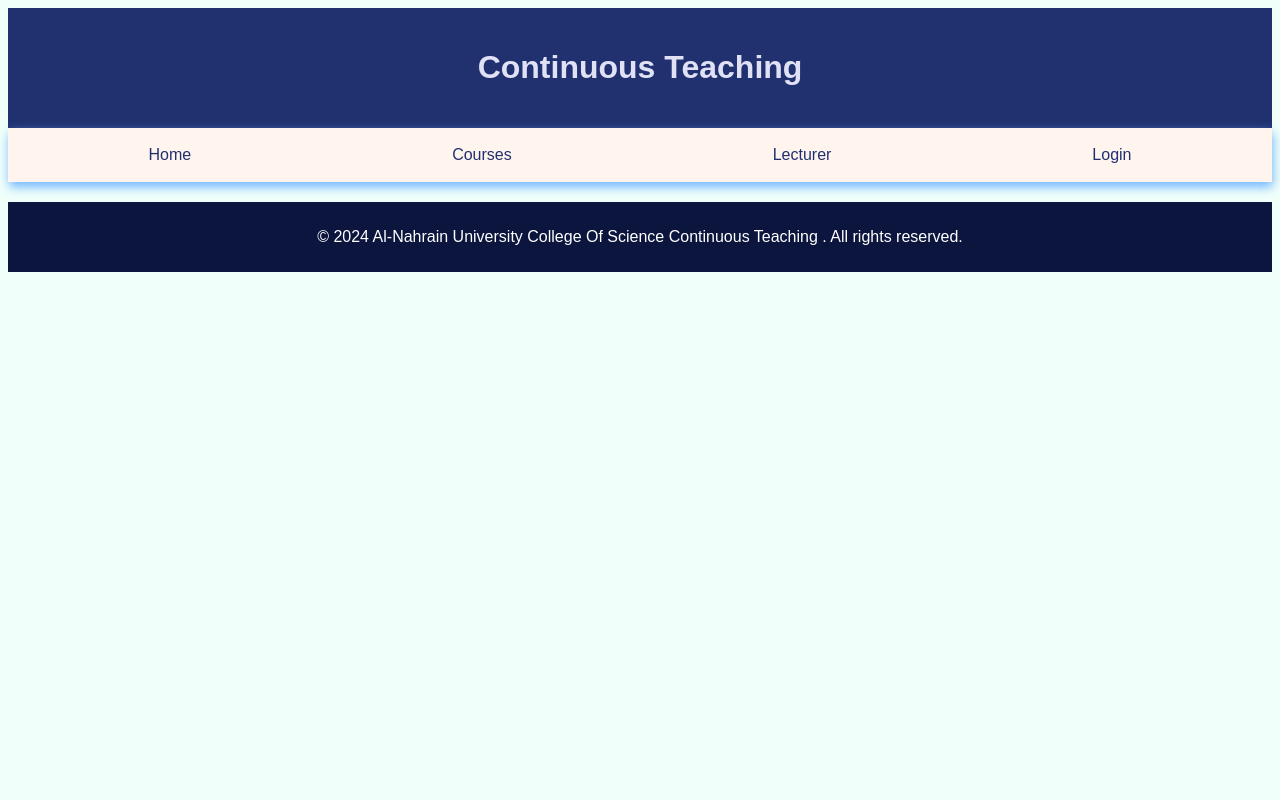
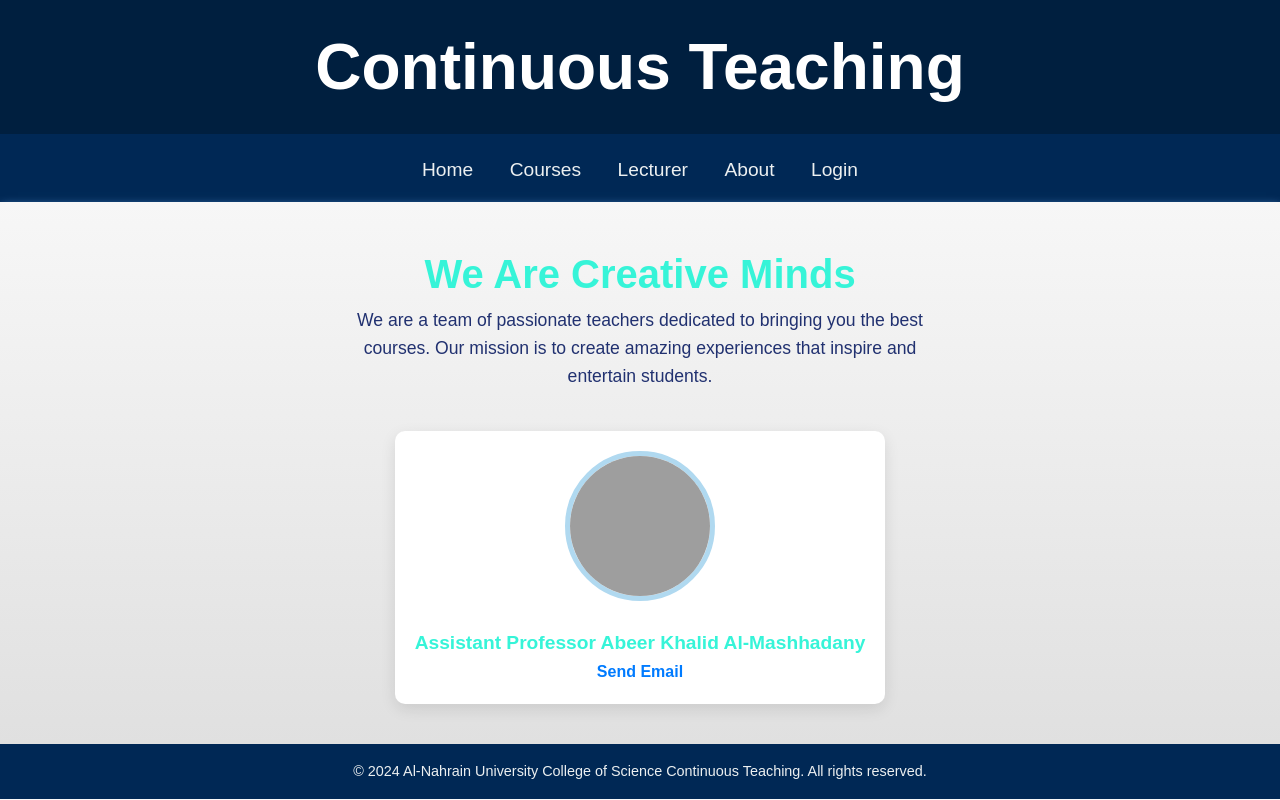
Before and after one commit to Ahmad-Git-Hub/course-management-web-app-Django, a Django app: page / in a window 1280 px wide. Run offline with Django 5.2, Linux system fonts and the light colour scheme; grey boxes are pictures that could not be loaded.

Commit message:
Creating template for home and about pages and changing tuning the style of pages

```diff
--- /dev/null
+++ b/core/static/core/base.css
@@ -0,0 +1,67 @@
+* {
+  margin: 0;
+  padding: 0;
+  box-sizing: border-box;
+}
+
+body {
+  font-family: 'Arial', sans-serif;
+  background-color: #f9f9f9;
+  color: #333;
+  line-height: 1.6;
+}
+
+header {
+  background-color: #001f3f;
+  color: #fff;
+  text-align: center;
+  padding: 1rem;
+  font-size: 2rem;
+  border-bottom: 5px solid #002855;
+}
+
+.nav {
+  background-color: #002855;
+  text-align: center;
+  padding: 1rem;
+}
+
+.nav a {
+  color: #ecf0f1;
+  text-decoration: none;
+  margin: 0 1rem;
+  font-size: 1.2rem;
+  transition: color 0.3s;
+}
+
+.nav a:hover {
+  color: #2ee674;
+}
+
+.content {
+  max-width: 800px;
+  margin: 0 auto;
+  padding: 2rem;
+  background-color: #fff;
+  border-radius: 10px;
+  box-shadow: 0 2px 4px rgba(0, 0, 0, 0.1);
+}
+
+
+.footer {
+  text-align: center;
+  padding: 1rem;
+  background-color: #002855;
+  color: #ecf0f1;
+  font-size: 0.9rem;
+}
+
+
+@media screen and (max-width: 768px) {
+  .nav {
+      flex-direction: column;
+  }
+  .nav a {
+      margin: 0.5rem 0;
+  }
+}
--- /dev/null
+++ b/core/static/core/home.css
@@ -0,0 +1,61 @@
+.about-section {
+    background: linear-gradient(to bottom, #f7f7f7, #e0e0e0);
+    color: #213170;
+    padding: 40px;
+    text-align: center;
+    box-shadow: 1px 5px 10px #72b6ff;
+}
+
+.about-section h2 {
+    font-family: 'Montserrat', sans-serif;
+    font-size: 2.5rem;
+    color: #36f4d8;
+}
+
+.about-section p {
+    max-width: 600px;
+    margin: auto;
+    font-size: 1.1em;
+}
+
+.team-members {
+    display: flex;
+    justify-content: center;
+    gap: 20px;
+    margin-top: 40px;
+}
+
+.member {
+    background-color: #fff;
+    padding: 20px;
+    border-radius: 10px;
+    box-shadow: 0 5px 15px rgba(0, 0, 0, 0.1);
+    text-align: center;
+}
+
+.member img {
+    width: 150px;
+    height: 150px;
+    border-radius: 50%;
+    border: 5px solid #b0d9f0;
+    margin-bottom: 20px;
+}
+
+.member h3 {
+    color: #36f4d8;
+    font-size: 1.2rem;
+}
+
+.member p {
+    color: #213170;
+}
+
+a.mailto-link {
+    color: #007bff;
+    text-decoration: none;
+    font-weight: bold;
+}
+
+a.mailto-link:hover {
+    color: #0056b3;
+}
--- a/core/static/core/index.css
+++ /dev/null
@@ -1,96 +0,0 @@
-body {
-  font-family: Arial, sans-serif;
-  background-color: #f1fffa;
-}
-
-header {
-  padding: 20px;
-  text-align: center;
-  background-color: #213170;
-  color: rgb(225, 225, 246);
-}
-
-
-.nav {
-  display: flex;
-  justify-content: space-around;
-  background-color: seashell;
-  padding: 10px;
-  margin-bottom: 20px;
-  box-shadow: 1px 5px 10px #72b6ff;
-
-}
-
-.nav a {
-  color: white;
-  color: #213170;
-
-  text-decoration: none;
-  padding: 8px 16px;
-  display: inline-block;
-}
-
-.nav a:hover {
-  background-color: #0b153d;
-  color: white;
-}
-
-.nav-item.active {
-  background-color: #4caf50;
-  color: white;
-}
-
-.footer {
-  background-color: #0b153d;
-  color: #fff;
-  text-align: center;
-  padding: 10px 0;
-}
-
-.search-section {
-  border: 1px solid #ddd;
-  border-radius: 5px;
-  padding: 10px 20px;
-  display: flex;
-  justify-content: space-between;
-  background-color: #f5f5f5;
-}
-
-.search-section label {
-  font-weight: bold;
-  margin-right: 10px;
-}
-
-.search-section input {
-  border: none;
-  border-radius: 3px;
-  padding: 8px 10px;
-  font-size: 16px;
-}
-
-.search-button,
-.reset-button {
-  border: none;
-  border-radius: 3px;
-  padding: 8px 10px;
-  font-size: 16px;
-  a {
-    text-decoration: none;
-  }
-  color: #0b153d;
-}
-
-.search-section:hover {
-  box-shadow: 0 2px 5px rgba(0, 0, 0, 0.1);
-}
-
-
-
-.link {
-  text-decoration: none;
-  background-color: #f5f5f5;
-  border-radius: 3px;
-  border-radius: 3px;
-  padding: 8px 10px;
-  font-size: 16px;
-}
--- /dev/null
+++ b/core/templates/core/base.html
@@ -0,0 +1,40 @@
+{% load static %}
+<!DOCTYPE html>
+<html lang="en">
+<head>
+    <meta charset="UTF-8">
+    <meta name="viewport" content="width=device-width, initial-scale=1.0">
+    <title>Continuous Teaching - Al-Nahrain University</title>
+    <link rel="stylesheet" href="{% static 'core/base.css' %}">
+    {% if current_page == 'course_detail' %}
+        <link rel="stylesheet" href="{% static 'core/course_detail.css' %}">
+    {% elif current_page == 'lecturer' %}
+        <link rel="stylesheet" href="{% static 'core/lecturer.css' %}">
+    {% elif current_page == 'course' %}
+        <link rel="stylesheet" href="{% static 'core/course.css' %}">
+    {% elif current_page == 'about' %}
+        <link rel="stylesheet" href="{% static 'core/about.css' %}">
+    {% elif current_page == 'home' %}
+        <link rel="stylesheet" href="{% static 'core/home.css' %}">
+    {% endif %}
+</head>
+<body>
+    <header>
+        <h1>Continuous Teaching</h1>
+    </header>
+    <nav class="nav">
+        <a class="home" href="{% url 'core-home' %}">Home</a>
+        <a class="courses" href="{% url 'core-course' %}">Courses</a>
+        <a class="lecturer" href="{% url 'core-lecturer' %}">Lecturer</a>
+        <a class="about" href="{% url 'core-about' %}">About</a>
+        <a class="login" href="http://127.0.0.1:8000/admin/">Login</a>
+    </nav>
+
+    {% block content %}
+    {% endblock %}
+
+    <footer class="footer">
+        <p>© 2024 Al-Nahrain University College of Science Continuous Teaching. All rights reserved.</p>
+    </footer>
+</body>
+</html>
--- a/core/templates/core/course.html
+++ b/core/templates/core/course.html
@@ -1,4 +1,4 @@
-{% extends "core/index.html" %}
+{% extends "core/base.html" %}
 {% block content %}
 
 <div class="search-section">
--- a/core/templates/core/course_detail.html
+++ b/core/templates/core/course_detail.html
@@ -1,4 +1,4 @@
-{% extends "core/index.html" %}
+{% extends "core/base.html" %}
 {% block content %}
 
 <div class="course-card">
--- /dev/null
+++ b/core/templates/core/home.html
@@ -0,0 +1,18 @@
+{% extends "core/base.html" %}
+{% block content %}
+{% load static %}
+
+<div class="container">
+    <div class="about-section">
+        <h2>We Are Creative Minds</h2>
+        <p>We are a team of passionate teachers dedicated to bringing you the best courses. Our mission is to create amazing experiences that inspire and entertain students.</p>
+        <div class="team-members">
+            <div class="member">
+                <img src="{% static 'core/images/x.png' %}" alt="My image">
+                <h3>Assistant Professor Abeer Khalid Al-Mashhadany</h3>
+                <a class="mailto-link" href="mailto:abeer.khalidahmed@nahrainuniv.edu.iq?subject=Mail from our Website">Send Email</a>
+            </div>
+        </div>
+    </div>
+</div>
+{% endblock content %}
--- a/core/templates/core/index.html
+++ /dev/null
@@ -1,35 +0,0 @@
-{% load static %}
-<!DOCTYPE html>
-<html lang="en">
-<head>
-    <meta charset="UTF-8">
-    <link rel="stylesheet" href="{% static 'core/index.css' %}">
-    {% if current_page == 'course_detail' %}
-      <link rel="stylesheet" href="{% static 'core/course_detail.css' %}">
-    {% elif current_page == 'lecturer' %}
-      <link rel="stylesheet" href="{% static 'core/lecturer.css' %}">
-    {% elif current_page == 'course' %}
-      <link rel="stylesheet" href="{% static 'core/course.css' %}">
-    {% endif %}
-
-    <meta name="viewport" content="width=device-width, initial-scale=1.0">
-    <title>Continuous Teaching Al-Nahrain University</title>
-</head>
-<body>
-    <header>
-      <h1>Continuous Teaching</h1>
-    </header>
-    <nav class="nav">
-      <a class="home" href="{% url 'core-home' %}">Home</a>
-      <a class="courses" href="{% url 'core-course' %}">Courses</a>
-      <a class="lecturer" href="{% url 'core-lecturer' %}">Lecturer</a>
-      <a class="login" href="http://127.0.0.1:8000/admin/">Login</a>
-    </nav>
-
-    {% block content %}
-    {% endblock %}
-    <footer class="footer">
-      <p>&copy; 2024 Al-Nahrain University College Of Science Continuous Teaching . All rights reserved.</p>
-    </footer>
-</body>
-</html>
--- a/core/templates/core/lecturer.html
+++ b/core/templates/core/lecturer.html
@@ -1,7 +1,6 @@
-{% extends "core/index.html" %}
+{% extends "core/base.html" %}
 
 {% block content %}
-
 
 <div class="search-section">
     <form method="GET">
--- a/core/urls.py
+++ b/core/urls.py
@@ -4,6 +4,8 @@ from . import views
 urlpatterns = [
     path('', views.home, name='core-home'),
     path('course/', views.course, name='core-course'),
-    path('course/<int:course_id>/', views.course_detail, name='core-course-detail'),  # new line
+    path('course/<int:course_id>/', views.course_detail, name='core-course-detail'),
     path('lecturer/', views.lecturer, name='core-lecturer'),
+    path('about/', views.about, name='core-about'),
+
 ]
--- a/core/views.py
+++ b/core/views.py
@@ -4,9 +4,12 @@ from .models import Lecturer, Course
 
 
 def home(request):
-    return render(request, 'core/index.html')
+    context = {'current_page': 'home'}
+    return render(request, 'core/home.html', context)
 
-
+def about(request):
+    context = {'current_page': 'about'}
+    return render(request, 'core/about.html', context)
 
 def course_detail(request, course_id):
     course = get_object_or_404(Course, course_id=course_id, is_approved=True)
```
Also changed, not shown: continuous_teaching_web/settings.py (+13 -2 lines), core/static/core/about.css (added, +61 -0 lines), core/static/core/course.css (+48 -2 lines), core/static/core/lecturer.css (+46 -4 lines), core/templates/core/about.html (added, +19 -0 lines).
